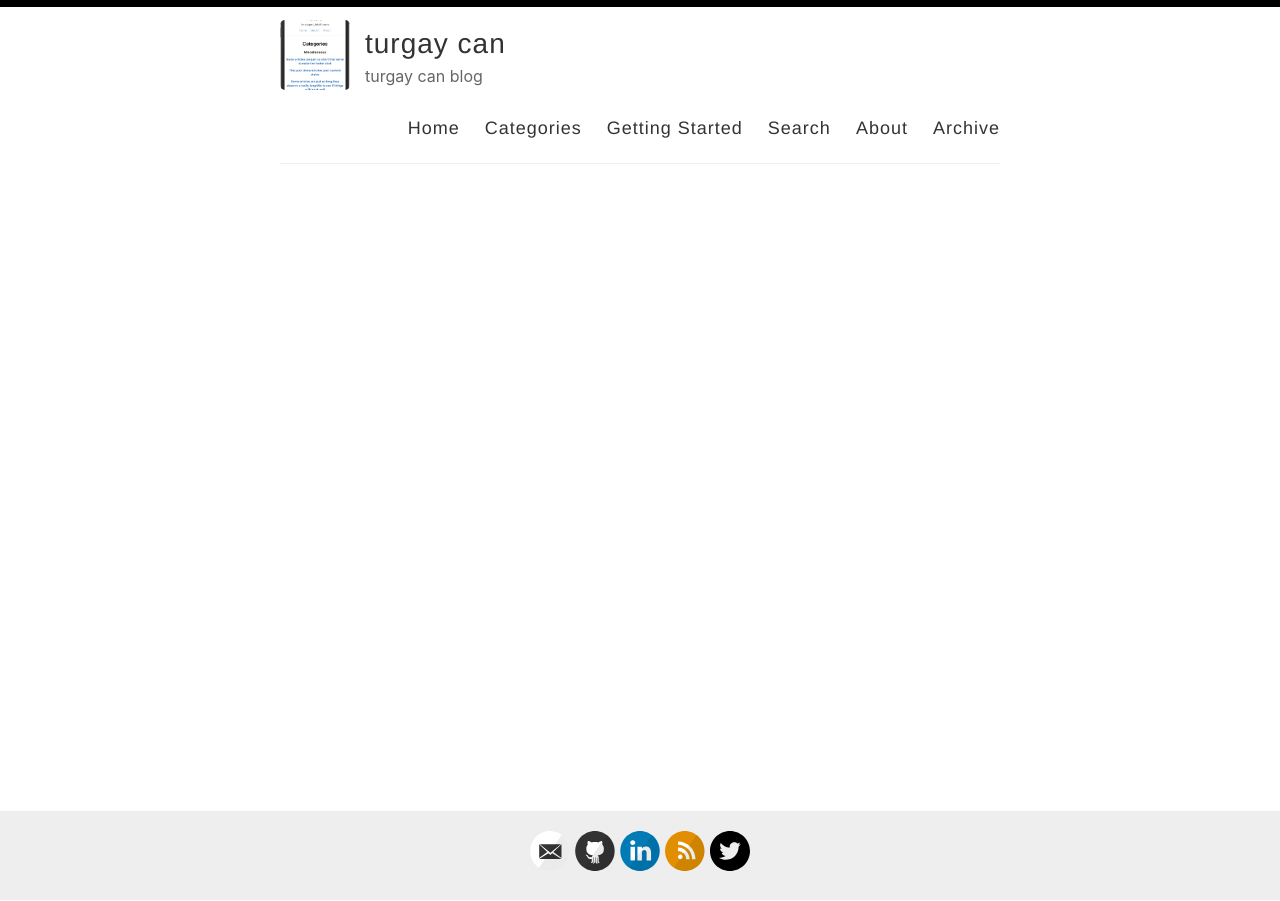
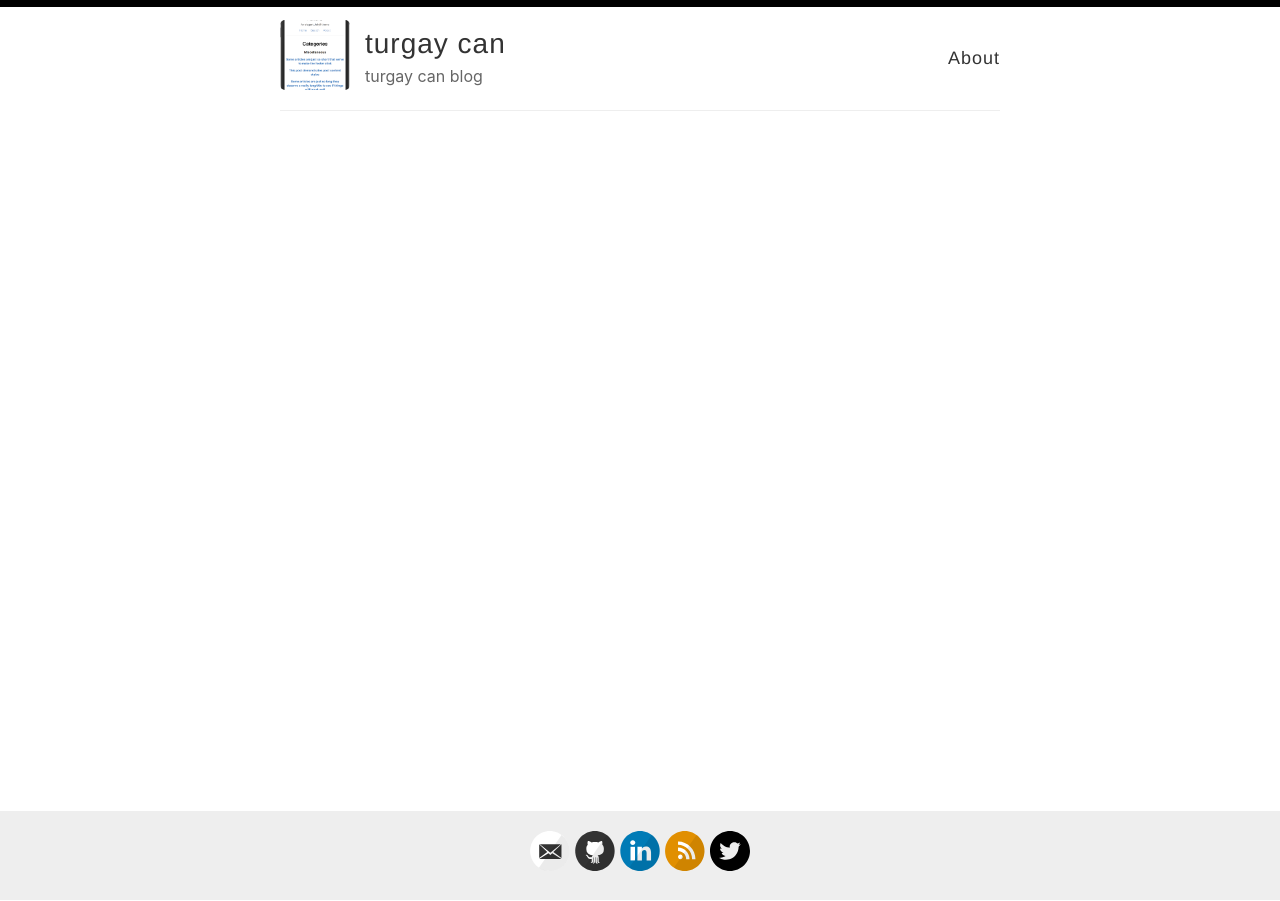
Before and after one commit to turgaycan/turgaycan.com, a Jekyll site: the page built from index.html, in a window 1280 px wide. Built offline with Jekyll 4.4.1, drawn with Linux system fonts in a browser that asks for light colours; the list of posts is cut into pages by our own code.

Commit message:
Update default.html

```diff
--- a/_layouts/default.html
+++ b/_layouts/default.html
@@ -28,12 +28,13 @@
             </div>
 
             <nav>
-              <a href="{{ site.baseurl }}/">Home</a>
+             <!-- <a href="{{ site.baseurl }}/">Home</a>
               <a href="{{ site.baseurl }}/categories">Categories</a>
               <a href="{{ site.baseurl }}/getting-started">Getting Started</a>
-              <a href="{{ site.baseurl }}/search">Search</a>
+              <a href="{{ site.baseurl }}/search">Search</a>-->
               <a href="{{ site.baseurl }}/about">About</a>
-              <a href="{{ site.baseurl }}/archive">Archive</a>
+              <!-- <a href="{{ site.baseurl }}/archive">Archive</a>
+               -->
             </nav>
           </header>
         </div>
```
